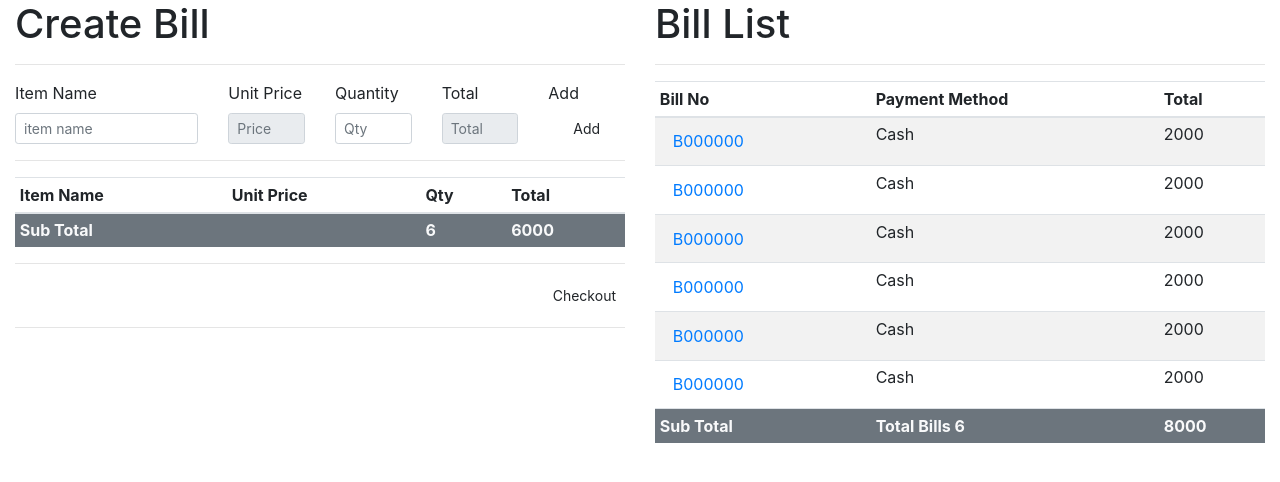
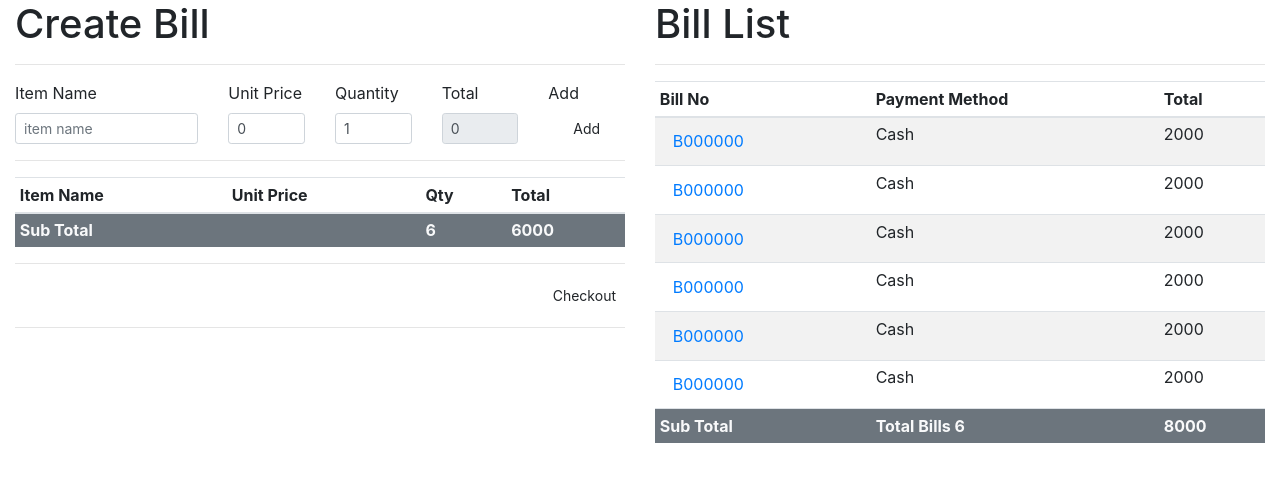
Before and after one commit to RizanMusthafa/simple-billing-app, a React (Create React App) app: page / in a window 1280 px wide. Shown: the top 482 px of the page. Built offline with nearby package versions, Linux system fonts and the light colour scheme.

Commit message:
added logics to sync form data with state

```diff
--- a/src/components/CreateBill/BillForm.jsx
+++ b/src/components/CreateBill/BillForm.jsx
@@ -1,15 +1,27 @@
 import React from 'react';
 
-const BillForm = props => {
+const BillForm = ({
+  handleSubmit,
+  handleFieldChange,
+  formData: { itemName, qty, unitPrice, total }
+}) => {
   return (
-    <form className="row">
+    <form
+      onSubmit={e => {
+        e.preventDefault();
+        handleSubmit(e);
+      }}
+      className="row"
+    >
       <div className="col-sm-4">
         <label htmlFor="item">Item Name</label>
         <input
-          name="item"
+          name="itemName"
           placeholder="item name"
           type="text"
           className="form-control form-control-sm"
+          value={itemName}
+          onChange={handleFieldChange}
         />
       </div>
       <div className="col-sm-2">
@@ -19,8 +31,10 @@ const BillForm = props => {
           placeholder="Price"
           type="number"
           min="0"
-          disabled={true}
+          // disabled={true}
           className="form-control form-control-sm"
+          value={unitPrice}
+          onChange={handleFieldChange}
         />
       </div>
       <div className="col-sm-2">
@@ -31,17 +45,21 @@ const BillForm = props => {
           type="number"
           min="1"
           className="form-control form-control-sm"
+          value={qty}
+          onChange={handleFieldChange}
         />
       </div>
       <div className="col-sm-2">
         <label>Total</label>
         <input
-          name="totalPrice"
+          name="total"
           type="number"
           placeholder="Total"
           min="0"
           disabled={true}
           className="form-control form-control-sm"
+          value={total}
+          onChange={handleFieldChange}
         />
       </div>
       <div className="col-sm-2">
--- a/src/components/CreateBill/index.jsx
+++ b/src/components/CreateBill/index.jsx
@@ -4,14 +4,47 @@ import BillItems from './BillItems';
 
 class CreateBill extends React.Component {
   state = {
+    formData: {
+      itemName: '',
+      unitPrice: 0,
+      qty: 1,
+      total: 0
+    },
     bill: []
   };
+
+  addItem = e => {
+    console.log(e);
+  };
+
+  fieldChange = e => {
+    const temp = { ...this.state.formData };
+    const field = e.target.name;
+    let val = e.target.value;
+    if (field === 'total') return;
+    val = val.trim();
+    temp[field] = val;
+    if (field === 'qty' || field === 'unitPrice') {
+      val = parseFloat(val);
+      if (isNaN(val)) val = 0;
+      temp[field] = val;
+      temp.total = temp.qty * temp.unitPrice;
+    }
+    this.setState({
+      formData: temp
+    });
+  };
+
   render() {
     return (
       <React.Fragment>
         <h1>Create Bill</h1>
         <hr />
-        <BillForm />
+        <BillForm
+          formData={this.state.formData}
+          handleSubmit={this.addItem}
+          handleFieldChange={this.fieldChange}
+        />
         <hr />
         <BillItems items={this.state.bill} />
         <hr />
```
